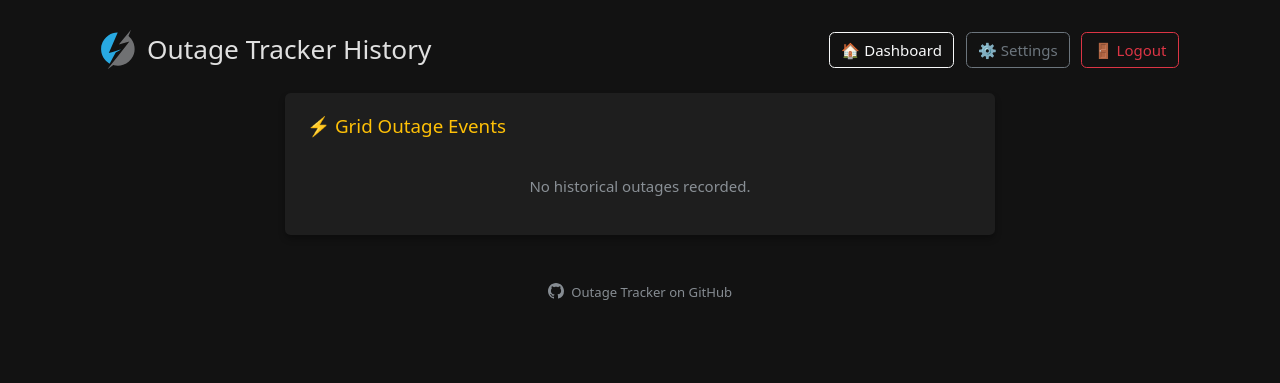
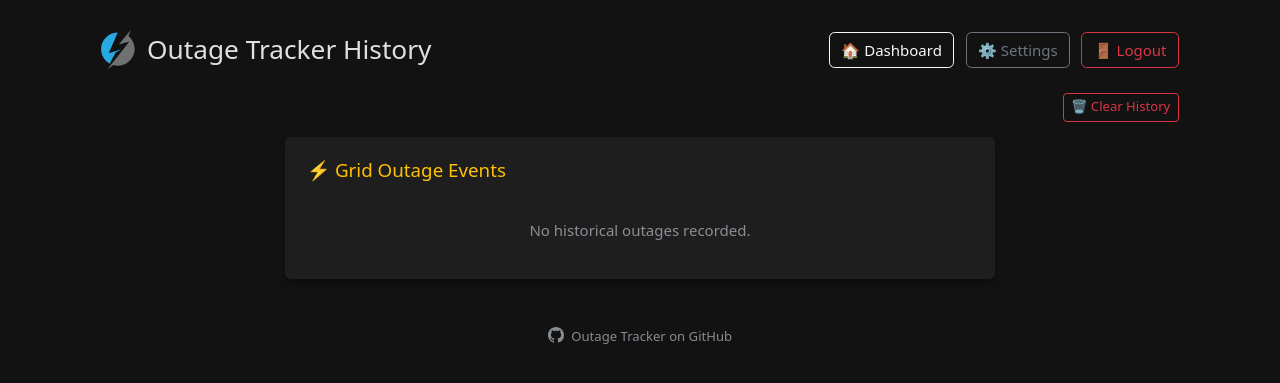
Before and after one commit to NightHawkATL/outage-tracker, a Flask app: page /history in a window 1280 px wide. Shown: the top 383 px of the page. Run offline with Flask 3, Linux system fonts and the light colour scheme; the visitor is signed in with stand-in values (Sample User, id 1); parts of the project's set-up code (start-up, migrations or seed data) failed here and were passed over.

Commit message:
Add unified show-more and clear-history controls to history page

```diff
--- a/app.py
+++ b/app.py
@@ -2,6 +2,7 @@ import os
 import time
 import socket
 import signal
+import shutil
 import threading
 import requests
 import logging
@@ -28,6 +29,8 @@ log.setLevel(logging.ERROR)
 
 CONFIG_FILE = "data/config.json"
 HISTORY_FILE = "data/history.json"
+HISTORY_BACKUP_FILE = "data/history_backup.json"
+HISTORY_DATE_FIELDS = {"grid": "start", "ups": "start", "watchdog": "start", "snmp": "time"}
 KEY_DIR = "/app/auth_key"
 KEY_FILE = os.path.join(KEY_DIR, "secret.key")
 MQTT_PUBLISH_LOCK = threading.Lock()
@@ -344,6 +347,34 @@ def save_history(history):
     history["watchdog"] = history.get("watchdog", [])[-50:]
     history["snmp"] = history.get("snmp", [])[-50:]
     with open(HISTORY_FILE, 'w') as f: json.dump(history, f, indent=4)
+
+def backup_history():
+    if os.path.exists(HISTORY_FILE):
+        shutil.copyfile(HISTORY_FILE, HISTORY_BACKUP_FILE)
+
+def parse_history_timestamp(value):
+    try:
+        return datetime.strptime(value, "%Y-%m-%d %I:%M %p")
+    except Exception:
+        return None
+
+def filter_history_entries(entries, mode, cutoff_date, keep_count, date_field):
+    if mode == "all":
+        return []
+    if mode == "count":
+        if not keep_count or keep_count <= 0:
+            return []
+        return entries[-keep_count:]
+    if mode == "date":
+        if not cutoff_date:
+            return entries
+        kept = []
+        for entry in entries:
+            ts = parse_history_timestamp(entry.get(date_field, ""))
+            if ts is None or ts >= cutoff_date:
+                kept.append(entry)
+        return kept
+    return entries
 
 app_config = load_config()
 
@@ -843,7 +874,49 @@ def history_page():
     history_data["ups"] = history_data["ups"][::-1]
     history_data["watchdog"] = history_data.get("watchdog", [])[::-1]
     history_data["snmp"] = history_data.get("snmp", [])[::-1]
-    return render_template("history.html", state=state, config=app_config, history=history_data)
+    backup_available = os.path.exists(HISTORY_BACKUP_FILE)
+    return render_template("history.html", state=state, config=app_config, history=history_data, backup_available=backup_available)
+
+@app.route("/history/clear", methods=["POST"])
+@login_required
+def clear_history_route():
+    category = request.form.get("category", "all")
+    mode = request.form.get("mode", "all")
+
+    cutoff_date = None
+    if mode == "date":
+        try:
+            cutoff_date = datetime.strptime(request.form.get("clear_date", "").strip(), "%Y-%m-%d")
+        except ValueError:
+            cutoff_date = None
+
+    keep_count = None
+    if mode == "count":
+        try:
+            keep_count = int(request.form.get("clear_count", "").strip())
+        except ValueError:
+            keep_count = None
+
+    history_data = load_history()
+    backup_history()
+
+    categories = ["grid", "ups", "watchdog", "snmp"] if category == "all" else [category]
+    for cat in categories:
+        if cat not in history_data:
+            continue
+        history_data[cat] = filter_history_entries(
+            history_data[cat], mode, cutoff_date, keep_count, HISTORY_DATE_FIELDS.get(cat, "start")
+        )
+
+    save_history(history_data)
+    return redirect(url_for('history_page'))
+
+@app.route("/history/undo", methods=["POST"])
+@login_required
+def undo_history_clear_route():
+    if os.path.exists(HISTORY_BACKUP_FILE):
+        shutil.move(HISTORY_BACKUP_FILE, HISTORY_FILE)
+    return redirect(url_for('history_page'))
 
 @app.route("/config", methods=["GET", "POST"])
 @login_required
--- a/templates/history.html
+++ b/templates/history.html
@@ -15,6 +15,7 @@
         .border-ups { border-color: #f44336 !important; }
         .border-wd { border-color: #0dcaf0 !important; }
         .border-snmp { border-color: #9c27b0 !important; }
+        .history-scroll { max-height: 320px; overflow-y: auto; }
     </style>
 </head>
 <body>
@@ -56,6 +57,23 @@
             </div>
         </div>
 
+        {% set any_more = (history.grid|length > 2) or (show_nut and history.ups|length > 2) or (show_wd and history.watchdog|length > 2) or (show_snmp and history.snmp|length > 2) %}
+        <div class="d-flex justify-content-between align-items-center mb-3 flex-wrap gap-2">
+            <div>
+                {% if any_more %}
+                <button class="btn btn-outline-light btn-sm" type="button" data-bs-toggle="collapse" data-bs-target=".history-collapse-group" onclick="this.innerText = this.innerText.trim() === 'Show More' ? 'Show Less' : 'Show More';">Show More</button>
+                {% endif %}
+            </div>
+            <div>
+                {% if backup_available %}
+                <form method="POST" action="/history/undo" class="d-inline" onsubmit="return confirm('Restore history to how it was before the last clear? Any events recorded since then will be lost.');">
+                    <button type="submit" class="btn btn-outline-warning btn-sm me-2">↩️ Undo Last Clear</button>
+                </form>
+                {% endif %}
+                <button class="btn btn-outline-danger btn-sm" type="button" data-bs-toggle="modal" data-bs-target="#clearHistoryModal">🗑️ Clear History</button>
+            </div>
+        </div>
+
         <div class="row g-4 justify-content-center">
 
             <!-- 1. Grid History Column -->
@@ -63,9 +81,6 @@
                 <div class="card p-4 h-100">
                     <div class="d-flex justify-content-between align-items-center mb-4">
                         <h5 class="text-warning mb-0">⚡ Grid Outage Events</h5>
-                        {% if history.grid|length > 2 %}
-                        <a class="text-muted small text-decoration-none" data-bs-toggle="collapse" href="#collapseGrid" role="button" onclick="this.innerText = this.innerText == 'View More' ? 'View Less' : 'View More';">View More</a>
-                        {% endif %}
                     </div>
                     {% if not history.grid %}
                         <p class="text-center text-muted mt-3">No historical outages recorded.</p>
@@ -82,9 +97,9 @@
                                 </div>
                             {% endfor %}
                             {% if history.grid|length > 2 %}
-                            <div class="collapse" id="collapseGrid">
+                            <div class="collapse history-collapse-group history-scroll" id="collapseGrid">
                                 <div class="d-flex flex-column gap-3">
-                                {% for event in history.grid[2:] %}
+                                {% for event in history.grid[2:7] %}
                                     <div class="p-3 history-item border-grid rounded">
                                         <div class="d-flex justify-content-between">
                                             <h6 class="mb-1 text-white">{{ event.company }} (Zip: {{ event.zip }})</h6>
@@ -108,9 +123,6 @@
                 <div class="card p-4 h-100">
                     <div class="d-flex justify-content-between align-items-center mb-4">
                         <h5 class="text-danger mb-0">🔋 UPS "On Battery" Events</h5>
-                        {% if history.ups|length > 2 %}
-                        <a class="text-muted small text-decoration-none" data-bs-toggle="collapse" href="#collapseUps" role="button" onclick="this.innerText = this.innerText == 'View More' ? 'View Less' : 'View More';">View More</a>
-                        {% endif %}
                     </div>
                     {% if not history.ups %}
                         <p class="text-center text-muted mt-3">No battery events recorded.</p>
@@ -127,9 +139,9 @@
                                 </div>
                             {% endfor %}
                             {% if history.ups|length > 2 %}
-                            <div class="collapse" id="collapseUps">
+                            <div class="collapse history-collapse-group history-scroll" id="collapseUps">
                                 <div class="d-flex flex-column gap-3">
-                                {% for event in history.ups[2:] %}
+                                {% for event in history.ups[2:7] %}
                                     <div class="p-3 history-item border-ups rounded">
                                         <div class="d-flex justify-content-between">
                                             <h6 class="mb-1 text-white">{{ event.ups_name }}</h6>
@@ -154,9 +166,6 @@
                 <div class="card p-4 h-100">
                     <div class="d-flex justify-content-between align-items-center mb-4">
                         <h5 class="text-info mb-0">🌐 Network Downtime Events</h5>
-                        {% if history.watchdog|length > 2 %}
-                        <a class="text-muted small text-decoration-none" data-bs-toggle="collapse" href="#collapseWd" role="button" onclick="this.innerText = this.innerText == 'View More' ? 'View Less' : 'View More';">View More</a>
-                        {% endif %}
                     </div>
                     {% if not history.watchdog %}
                         <p class="text-center text-muted mt-3">No downtime events recorded.</p>
@@ -172,9 +181,9 @@
                                 </div>
                             {% endfor %}
                             {% if history.watchdog|length > 2 %}
-                            <div class="collapse" id="collapseWd">
+                            <div class="collapse history-collapse-group history-scroll" id="collapseWd">
                                 <div class="d-flex flex-column gap-3">
-                                {% for event in history.watchdog[2:] %}
+                                {% for event in history.watchdog[2:7] %}
                                     <div class="p-3 history-item border-wd rounded">
                                         <div class="d-flex justify-content-between">
                                             <h6 class="mb-1 text-white text-break">Target: {{ event.target }}</h6>
@@ -198,9 +207,6 @@
                 <div class="card p-4 h-100">
                     <div class="d-flex justify-content-between align-items-center mb-4">
                         <h5 class="mb-0" style="color: #9c27b0;">🔄 Hardware Reboots</h5>
-                        {% if history.snmp|length > 2 %}
-                        <a class="text-muted small text-decoration-none" data-bs-toggle="collapse" href="#collapseSnmp" role="button" onclick="this.innerText = this.innerText == 'View More' ? 'View Less' : 'View More';">View More</a>
-                        {% endif %}
                     </div>
                     {% if not history.snmp %}
                         <p class="text-center text-muted mt-3">No hardware reboots recorded.</p>
@@ -216,9 +222,9 @@
                                 </div>
                             {% endfor %}
                             {% if history.snmp|length > 2 %}
-                            <div class="collapse" id="collapseSnmp">
+                            <div class="collapse history-collapse-group history-scroll" id="collapseSnmp">
                                 <div class="d-flex flex-column gap-3">
-                                {% for event in history.snmp[2:] %}
+                                {% for event in history.snmp[2:7] %}
                                     <div class="p-3 history-item border-snmp rounded">
                                         <div class="d-flex justify-content-between">
                                             <h6 class="mb-1 text-white text-break">{{ event.name }}</h6>
@@ -252,7 +258,60 @@
 
     </div>
 
+    <!-- Clear History Modal -->
+    <div class="modal fade" id="clearHistoryModal" tabindex="-1" aria-hidden="true">
+        <div class="modal-dialog">
+            <form method="POST" action="/history/clear" onsubmit="return confirm('This will permanently remove the selected history entries. A one-time undo will be available afterwards. Continue?');">
+                <div class="modal-content bg-dark text-white border-secondary">
+                    <div class="modal-header border-secondary">
+                        <h5 class="modal-title">🗑️ Clear History</h5>
+                        <button type="button" class="btn-close btn-close-white" data-bs-dismiss="modal" aria-label="Close"></button>
+                    </div>
+                    <div class="modal-body">
+                        <div class="mb-3">
+                            <label class="form-label">Category</label>
+                            <select name="category" class="form-select bg-dark text-white border-secondary">
+                                <option value="all">All Categories</option>
+                                <option value="grid">Grid Outage Events</option>
+                                <option value="ups">UPS "On Battery" Events</option>
+                                <option value="watchdog">Network Downtime Events</option>
+                                <option value="snmp">Hardware Reboots</option>
+                            </select>
+                        </div>
+                        <div class="mb-3">
+                            <label class="form-label">What to clear</label>
+                            <select name="mode" id="clearMode" class="form-select bg-dark text-white border-secondary" onchange="toggleClearModeFields()">
+                                <option value="all">Delete everything</option>
+                                <option value="date">Keep everything newer than a date</option>
+                                <option value="count">Keep only the N most recent entries</option>
+                            </select>
+                        </div>
+                        <div class="mb-3" id="clearDateField" style="display:none;">
+                            <label class="form-label">Keep entries on/after</label>
+                            <input type="date" name="clear_date" class="form-control bg-dark text-white border-secondary">
+                        </div>
+                        <div class="mb-3" id="clearCountField" style="display:none;">
+                            <label class="form-label">Number of entries to keep</label>
+                            <input type="number" name="clear_count" min="1" class="form-control bg-dark text-white border-secondary" placeholder="e.g. 10">
+                        </div>
+                    </div>
+                    <div class="modal-footer border-secondary">
+                        <button type="button" class="btn btn-outline-light" data-bs-dismiss="modal">Cancel</button>
+                        <button type="submit" class="btn btn-danger">Clear</button>
+                    </div>
+                </div>
+            </form>
+        </div>
+    </div>
+
     <!-- Bootstrap Bundle (Required for Collapse feature) -->
     <script src="https://cdn.jsdelivr.net/npm/bootstrap@5.3.0/dist/js/bootstrap.bundle.min.js"></script>
+    <script>
+        function toggleClearModeFields() {
+            const mode = document.getElementById('clearMode').value;
+            document.getElementById('clearDateField').style.display = mode === 'date' ? '' : 'none';
+            document.getElementById('clearCountField').style.display = mode === 'count' ? '' : 'none';
+        }
+    </script>
 </body>
 </html>
```
